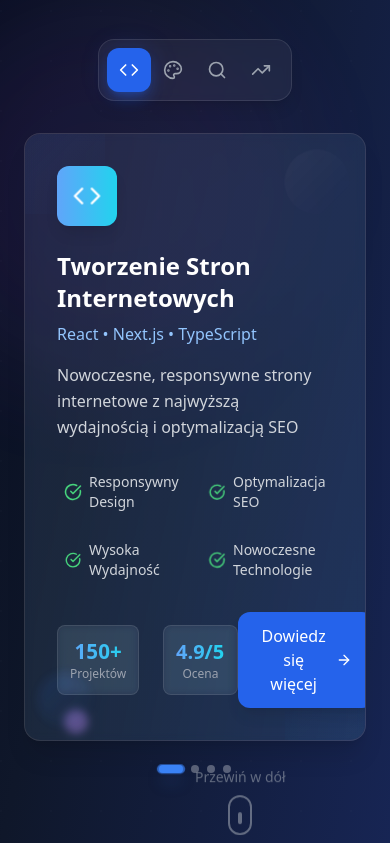
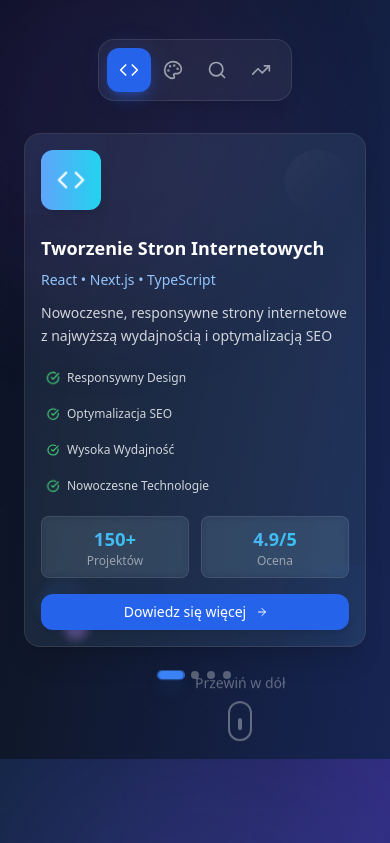
Before and after one commit to DzejkobBerry/bloompixel, a React (Vite) app: page / in a window 390 px wide. Shown: the part 1040-1883 px from the top of the page. Built offline with nearby package versions, Linux system fonts and the light colour scheme.

Commit message:
feat(ui): improve responsive design and update pricing to euros
- Adjust padding, font sizes and spacing for better mobile experience
- Update all price values from PLN to EUR
- Optimize component layouts for different screen sizes

```diff
--- a/src/components/Home/Hero.tsx
+++ b/src/components/Home/Hero.tsx
@@ -319,7 +319,7 @@ const Hero = () => {
               animate={{ opacity: 1, y: 0, scale: 1 }}
               transition={{ duration: 0.5, ease: "easeOut" }}
               whileHover={{ y: -5, transition: { duration: 0.2 } }}
-              className="relative p-8 bg-white/5 backdrop-blur-sm rounded-2xl border border-white/10 hover:border-blue-500/40 hover:bg-white/8 transition-all duration-300 overflow-hidden shadow-xl hover:shadow-2xl"
+              className="relative p-4 sm:p-6 lg:p-8 bg-white/5 backdrop-blur-sm rounded-2xl border border-white/10 hover:border-blue-500/40 hover:bg-white/8 transition-all duration-300 overflow-hidden shadow-xl hover:shadow-2xl"
             >
               {/* Enhanced Background */}
               <motion.div
@@ -355,7 +355,7 @@ const Hero = () => {
                 </motion.div>
 
                 <motion.h3
-                  className="text-2xl font-bold text-white mb-2"
+                  className="text-lg sm:text-xl lg:text-2xl font-bold text-white mb-2"
                   initial={{ opacity: 0, x: -20 }}
                   animate={{ opacity: 1, x: 0 }}
                   transition={{ delay: 0.1 }}
@@ -364,7 +364,7 @@ const Hero = () => {
                 </motion.h3>
 
                 <motion.p
-                  className="text-blue-300 mb-4 font-medium"
+                  className="text-sm sm:text-base text-blue-300 mb-3 sm:mb-4 font-medium"
                   initial={{ opacity: 0, x: -20 }}
                   animate={{ opacity: 1, x: 0 }}
                   transition={{ delay: 0.2 }}
@@ -373,7 +373,7 @@ const Hero = () => {
                 </motion.p>
 
                 <motion.p
-                  className="text-gray-300 mb-6 leading-relaxed"
+                  className="text-sm sm:text-base text-gray-300 mb-4 sm:mb-6 leading-relaxed"
                   initial={{ opacity: 0, y: 10 }}
                   animate={{ opacity: 1, y: 0 }}
                   transition={{ delay: 0.3 }}
@@ -383,7 +383,7 @@ const Hero = () => {
 
                 {/* Enhanced Features */}
                 <motion.div
-                  className="grid grid-cols-2 gap-3 mb-6"
+                  className="grid grid-cols-1 sm:grid-cols-2 gap-2 sm:gap-3 mb-4 sm:mb-6"
                   initial="hidden"
                   animate="visible"
                   variants={{
@@ -399,7 +399,7 @@ const Hero = () => {
                   {services[activeService].features.map((feature, index) => (
                     <motion.div
                       key={index}
-                      className="flex items-center gap-2 p-2 rounded-lg hover:bg-white/5 transition-colors duration-200"
+                      className="flex items-center gap-2 p-1.5 sm:p-2 rounded-lg hover:bg-white/5 transition-colors duration-200"
                       variants={{
                         hidden: { opacity: 0, x: -10 },
                         visible: { opacity: 1, x: 0 }
@@ -410,27 +410,27 @@ const Hero = () => {
                         animate={{ scale: [1, 1.2, 1] }}
                         transition={{ duration: 2, repeat: Infinity, delay: index * 0.3 }}
                       >
-                        <CheckCircle className="w-4 h-4 text-green-400 flex-shrink-0" />
+                        <CheckCircle className="w-3 h-3 sm:w-4 sm:h-4 text-green-400 flex-shrink-0" />
                       </motion.div>
-                      <span className="text-sm text-gray-300">{feature}</span>
+                      <span className="text-xs sm:text-sm text-gray-300">{feature}</span>
                     </motion.div>
                   ))}
                 </motion.div>
 
                 {/* Enhanced Stats */}
                 <motion.div
-                  className="flex items-center justify-between"
+                  className="flex flex-col sm:flex-row items-center justify-between gap-4"
                   initial={{ opacity: 0, y: 10 }}
                   animate={{ opacity: 1, y: 0 }}
                   transition={{ delay: 0.5 }}
                 >
-                  <div className="flex gap-6">
+                  <div className="flex gap-3 sm:gap-6 w-full sm:w-auto">
                     <motion.div
-                      className="text-center p-3 rounded-lg bg-white/5 backdrop-blur-sm border border-white/10"
+                      className="text-center p-2 sm:p-3 rounded-lg bg-white/5 backdrop-blur-sm border border-white/10 flex-1 sm:flex-none"
                       whileHover={{ scale: 1.05, y: -2 }}
                     >
                       <motion.div
-                        className={`text-xl font-bold bg-gradient-to-r ${services[activeService].color} bg-clip-text text-transparent`}
+                        className={`text-lg sm:text-xl font-bold bg-gradient-to-r ${services[activeService].color} bg-clip-text text-transparent`}
                         animate={{ scale: [1, 1.05, 1] }}
                         transition={{ duration: 2, repeat: Infinity }}
                       >
@@ -439,11 +439,11 @@ const Hero = () => {
                       <div className="text-xs text-gray-400">Projektów</div>
                     </motion.div>
                     <motion.div
-                      className="text-center p-3 rounded-lg bg-white/5 backdrop-blur-sm border border-white/10"
+                      className="text-center p-2 sm:p-3 rounded-lg bg-white/5 backdrop-blur-sm border border-white/10 flex-1 sm:flex-none"
                       whileHover={{ scale: 1.05, y: -2 }}
                     >
                       <motion.div
-                        className={`text-xl font-bold bg-gradient-to-r ${services[activeService].color} bg-clip-text text-transparent`}
+                        className={`text-lg sm:text-xl font-bold bg-gradient-to-r ${services[activeService].color} bg-clip-text text-transparent`}
                         animate={{ scale: [1, 1.05, 1] }}
                         transition={{ duration: 2, repeat: Infinity, delay: 0.5 }}
                       >
@@ -461,14 +461,14 @@ const Hero = () => {
                     }}
                     whileTap={{ scale: 0.95 }}
                     onClick={() => handleServiceClick('services')}
-                    className="flex items-center gap-2 px-6 py-3 bg-blue-600 hover:bg-blue-700 rounded-xl text-white font-medium transition-all duration-300 shadow-lg hover:shadow-xl"
+                    className="flex items-center justify-center gap-2 px-4 py-2 sm:px-6 sm:py-3 bg-blue-600 hover:bg-blue-700 rounded-xl text-white font-medium text-sm sm:text-base transition-all duration-300 shadow-lg hover:shadow-xl w-full sm:w-auto"
                   >
                     Dowiedz się więcej
                     <motion.div
                       animate={{ x: [0, 3, 0] }}
                       transition={{ duration: 1.5, repeat: Infinity }}
                     >
-                      <ArrowRight className="w-4 h-4" />
+                      <ArrowRight className="w-3 h-3 sm:w-4 sm:h-4" />
                     </motion.div>
                   </motion.button>
                 </motion.div>
```
Also changed, not shown: src/components/SEO/SEOSection.tsx (+36 -36 lines).
